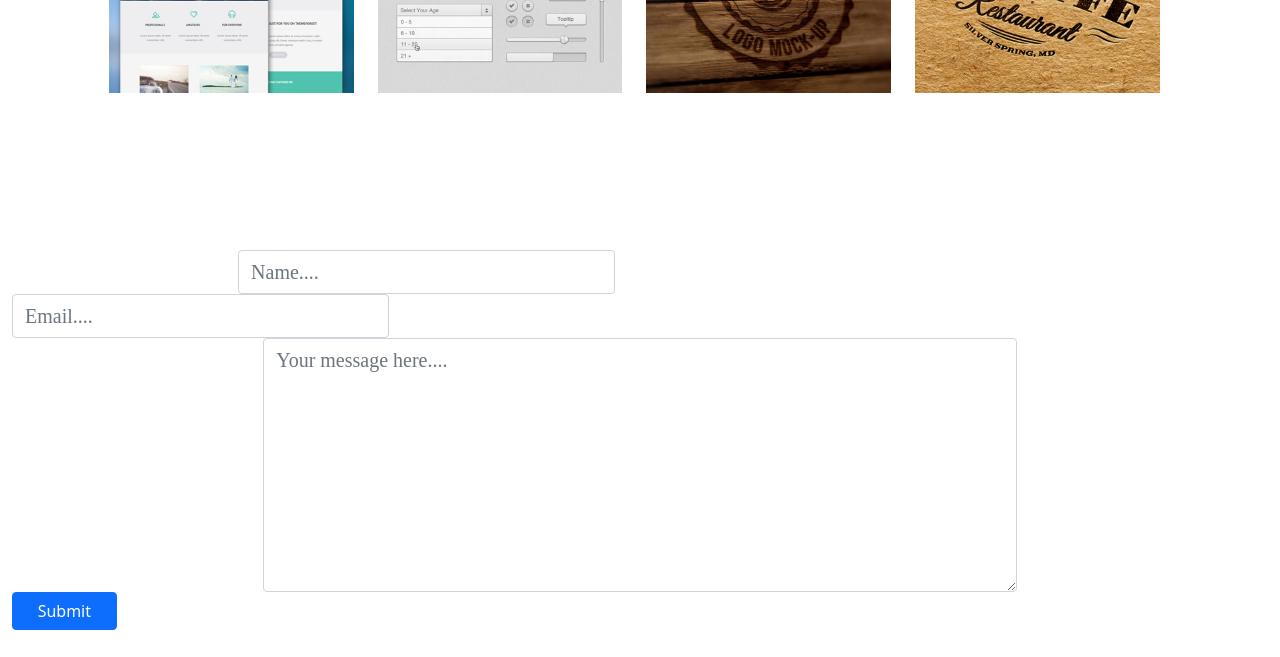
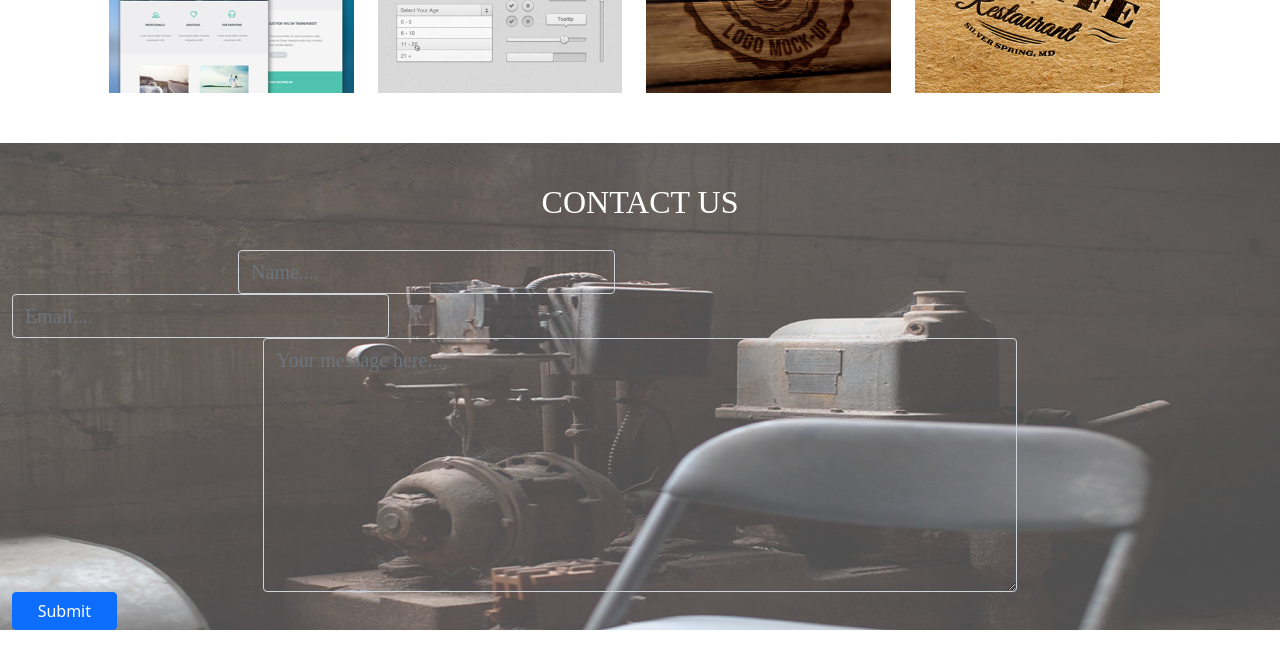
Before and after one commit to Samuel-Ndienye/delani-studio, a plain HTML site: page index.html in a window 1280 px wide. Shown: the part 2121-2778 px from the top of the page. Drawn offline with nearby package versions, Linux system fonts and the light colour scheme; a script that the page names is missing; files whose address does not match are found by name; a web font is replaced by a local one.

Commit message:
first commit

```diff
--- a/index.css
+++ b/index.css
@@ -102,7 +102,7 @@ html{
   font-family: 'Gabriela', serif;
 }
 .contact{
-  background-image: url('../images/backgrounds/c_image.jpg');
+  background-image: url('../images/c_image.jpg');
   background-position: center center;
   background-size: cover;
   background-repeat: no-repeat;
```
